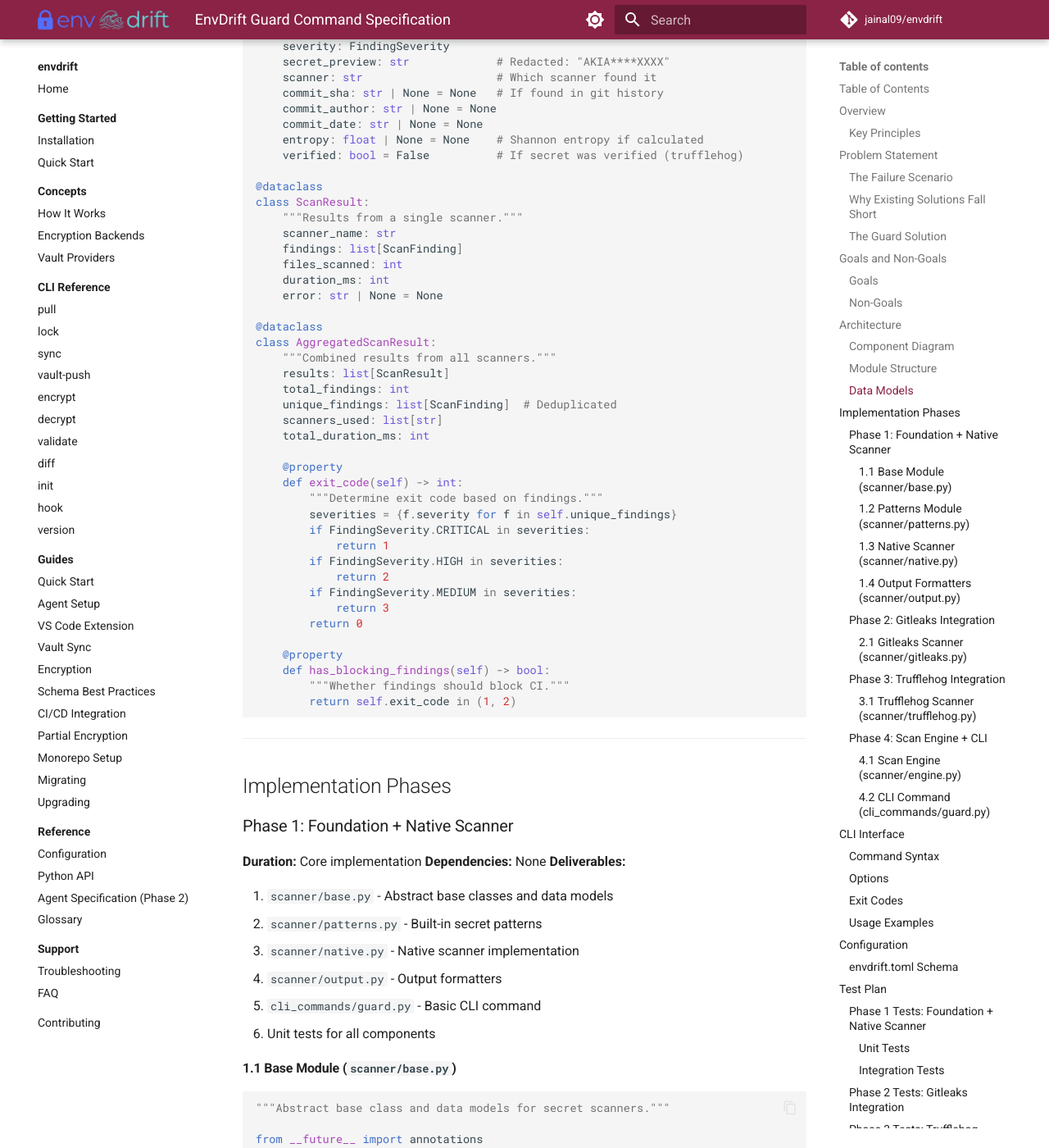
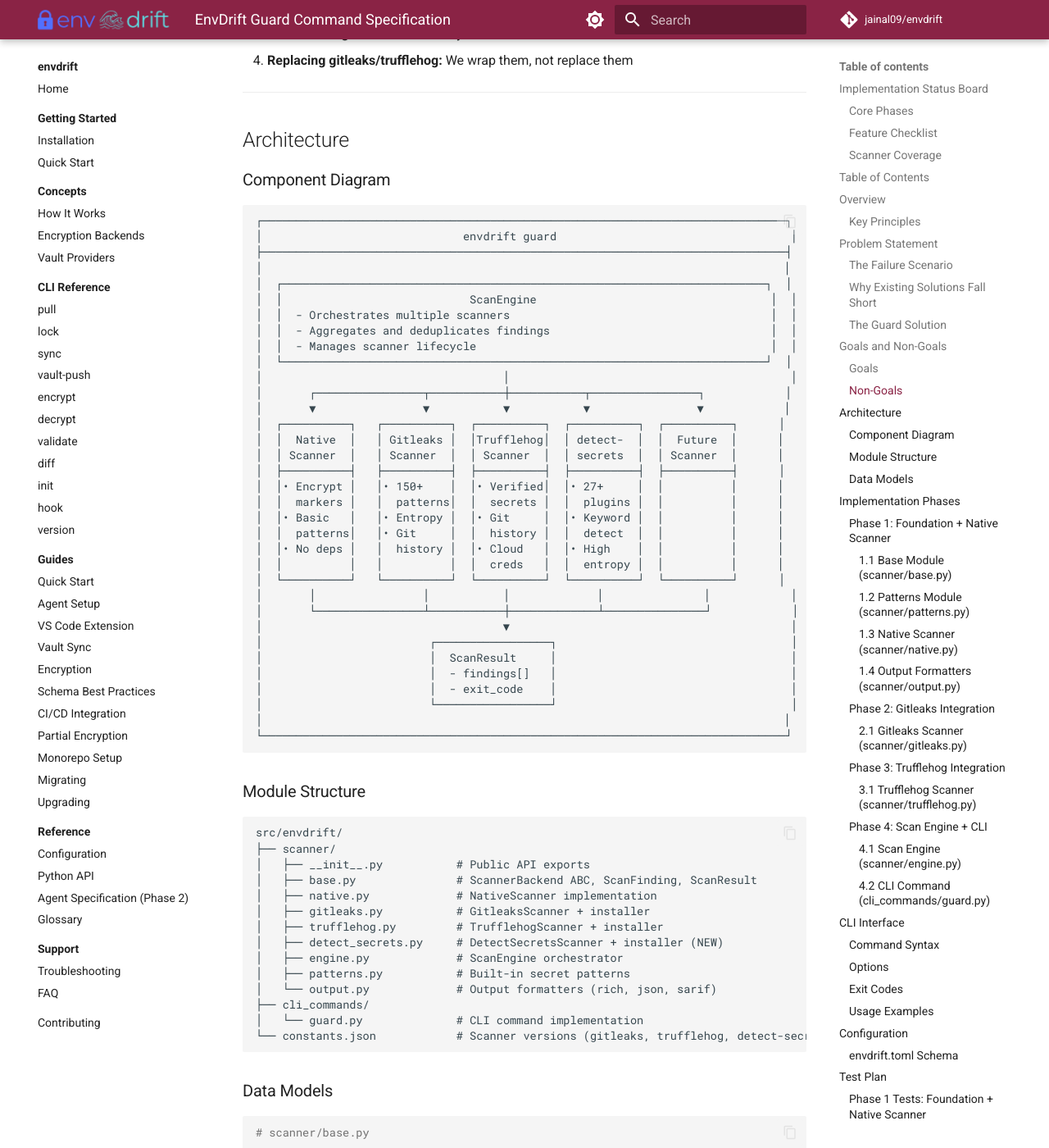
Before and after one commit to jainal09/envdrift, an MkDocs documentation site: the page built from docs/specs/guard-command-spec.md, in a window 1280 px wide and 1400 px high, scrolled down 4278 px. Shown: the whole window at 82% size. Built offline with MkDocs 1.6.1 and Material for MkDocs 9.7.7, drawn with Linux system fonts in a browser that asks for light colours; comment, search, counter and statistics services are not loaded; some of the changed text lies outside the part shown.

Commit message:
docs: update guard-command-spec with status board and detect-secrets
- Add implementation status board at top of spec
- Add feature checklist showing done vs TODO items
- Add scanner coverage comparison table
- Update architecture diagram to include detect-secrets
- Update module structure to include detect_secrets.py

🤖 Generated with [Claude Code](https://claude.com/claude-code)

Co-Authored-By: Claude <noreply@anthropic.com>

````diff
--- a/docs/specs/guard-command-spec.md
+++ b/docs/specs/guard-command-spec.md
@@ -1,9 +1,55 @@
 # EnvDrift Guard Command Specification
 
-> **Status:** Implemented (Phase 1-4 Complete)
+> **Status:** Implemented (Phase 1-4 Complete + detect-secrets)
 > **Author:** Claude
 > **Created:** 2025-01-06
-> **Last Updated:** 2025-01-06
+> **Last Updated:** 2025-01-07
+
+---
+
+## Implementation Status Board
+
+### Core Phases
+
+| Phase | Description | Status | PR |
+|-------|-------------|--------|-----|
+| Phase 1 | Foundation + Native Scanner | ✅ Complete | #TBD |
+| Phase 2 | Gitleaks Integration | ✅ Complete | #TBD |
+| Phase 3 | Trufflehog Integration | ✅ Complete | #TBD |
+| Phase 4 | Scan Engine + CLI + Config | ✅ Complete | #TBD |
+| Bonus | detect-secrets Scanner | ✅ Complete | #TBD |
+
+### Feature Checklist
+
+| Feature | Status | Notes |
+|---------|--------|-------|
+| Native scanner (zero deps) | ✅ Done | 15+ secret patterns |
+| Gitleaks auto-install | ✅ Done | Binary download |
+| Trufflehog auto-install | ✅ Done | Binary download |
+| detect-secrets auto-install | ✅ Done | pip/uv install |
+| JSON output | ✅ Done | `--json` flag |
+| SARIF output | ✅ Done | `--sarif` flag |
+| Rich terminal UI | ✅ Done | Color + tables |
+| Git history scanning | ✅ Done | `--history` flag |
+| Entropy detection | ✅ Done | `--entropy` flag |
+| Config via envdrift.toml | ✅ Done | `[guard]` section |
+| CI mode | ✅ Done | `--ci` flag |
+| Custom patterns in config | ❌ TODO | `[[guard.patterns]]` |
+| Baseline file (ignore known) | ❌ TODO | `.envdrift-baseline` |
+| Parallel scanner execution | ❌ TODO | Performance |
+| CI workflow examples | ❌ TODO | GitHub/GitLab |
+
+### Scanner Coverage
+
+| Scanner | Findings on Test | Specialization |
+|---------|------------------|----------------|
+| Native | 5 | Encryption markers, basic patterns |
+| Gitleaks | 3 | 150+ patterns, entropy |
+| Trufflehog | 1 | Verified secrets, cloud creds |
+| detect-secrets | 6 | 27+ detectors, keywords, entropy |
+| **Combined** | **14 unique** | Defense in depth |
+
+---
 
 ## Table of Contents
 
@@ -94,40 +140,40 @@ envdrift guard --ci
 ### Component Diagram
 
 ```
-┌─────────────────────────────────────────────────────────────────┐
-│                        envdrift guard                           │
-├─────────────────────────────────────────────────────────────────┤
-│                                                                 │
-│  ┌─────────────────────────────────────────────────────────┐   │
-│  │                     ScanEngine                           │   │
-│  │  - Orchestrates multiple scanners                        │   │
-│  │  - Aggregates and deduplicates findings                  │   │
-│  │  - Manages scanner lifecycle                             │   │
-│  └─────────────────────────────────────────────────────────┘   │
-│                              │                                  │
-│         ┌────────────────────┼────────────────────┐            │
-│         ▼                    ▼                    ▼            │
-│  ┌─────────────┐     ┌─────────────┐     ┌─────────────┐      │
-│  │   Native    │     │  Gitleaks   │     │ Trufflehog  │      │
-│  │  Scanner    │     │  Scanner    │     │  Scanner    │      │
-│  ├─────────────┤     ├─────────────┤     ├─────────────┤      │
-│  │ • Encryption│     │ • Pattern   │     │ • Verified  │      │
-│  │   markers   │     │   matching  │     │   secrets   │      │
-│  │ • Basic     │     │ • Entropy   │     │ • Git       │      │
-│  │   patterns  │     │   detection │     │   history   │      │
-│  │ • No deps   │     │ • Git       │     │ • Cloud     │      │
-│  │             │     │   history   │     │   creds     │      │
-│  └─────────────┘     └─────────────┘     └─────────────┘      │
-│         │                    │                    │            │
-│         └────────────────────┼────────────────────┘            │
-│                              ▼                                  │
-│                    ┌─────────────────┐                         │
-│                    │  ScanResult     │                         │
-│                    │  - findings[]   │                         │
-│                    │  - exit_code    │                         │
-│                    └─────────────────┘                         │
-│                                                                 │
-└─────────────────────────────────────────────────────────────────┘
+┌──────────────────────────────────────────────────────────────────────────────┐
+│                              envdrift guard                                   │
+├──────────────────────────────────────────────────────────────────────────────┤
+│                                                                              │
+│  ┌────────────────────────────────────────────────────────────────────────┐  │
+│  │                            ScanEngine                                   │  │
+│  │  - Orchestrates multiple scanners                                       │  │
+│  │  - Aggregates and deduplicates findings                                 │  │
+│  │  - Manages scanner lifecycle                                            │  │
+│  └────────────────────────────────────────────────────────────────────────┘  │
+│                                    │                                          │
+│       ┌────────────────┬───────────┼───────────┬────────────────┐            │
+│       ▼                ▼           ▼           ▼                ▼            │
+│  ┌──────────┐   ┌──────────┐  ┌──────────┐  ┌──────────┐  ┌──────────┐      │
+│  │  Native  │   │ Gitleaks │  │Trufflehog│  │ detect-  │  │  Future  │      │
+│  │ Scanner  │   │ Scanner  │  │ Scanner  │  │ secrets  │  │ Scanner  │      │
+│  ├──────────┤   ├──────────┤  ├──────────┤  ├──────────┤  ├──────────┤      │
+│  │• Encrypt │   │• 150+    │  │• Verified│  │• 27+     │  │          │      │
+│  │  markers │   │  patterns│  │  secrets │  │  plugins │  │          │      │
+│  │• Basic   │   │• Entropy │  │• Git     │  │• Keyword │  │          │      │
+│  │  patterns│   │• Git     │  │  history │  │  detect  │  │          │      │
+│  │• No deps │   │  history │  │• Cloud   │  │• High    │  │          │      │
+│  │          │   │          │  │  creds   │  │  entropy │  │          │      │
+│  └──────────┘   └──────────┘  └──────────┘  └──────────┘  └──────────┘      │
+│       │                │           │             │               │            │
+│       └────────────────┴───────────┼─────────────┴───────────────┘            │
+│                                    ▼                                          │
+│                         ┌─────────────────┐                                   │
+│                         │  ScanResult     │                                   │
+│                         │  - findings[]   │                                   │
+│                         │  - exit_code    │                                   │
+│                         └─────────────────┘                                   │
+│                                                                              │
+└──────────────────────────────────────────────────────────────────────────────┘
 ```
 
 ### Module Structure
@@ -140,12 +186,13 @@ src/envdrift/
 │   ├── native.py             # NativeScanner implementation
 │   ├── gitleaks.py           # GitleaksScanner + installer
 │   ├── trufflehog.py         # TrufflehogScanner + installer
+│   ├── detect_secrets.py     # DetectSecretsScanner + installer (NEW)
 │   ├── engine.py             # ScanEngine orchestrator
 │   ├── patterns.py           # Built-in secret patterns
 │   └── output.py             # Output formatters (rich, json, sarif)
 ├── cli_commands/
 │   └── guard.py              # CLI command implementation
-└── constants.json            # Add scanner versions
+└── constants.json            # Scanner versions (gitleaks, trufflehog, detect-secrets)
 ```
 
 ### Data Models
````
Also changed, not shown: other parts of docs/specs/guard-command-spec.md (+3 -3 lines), 2 other files.
